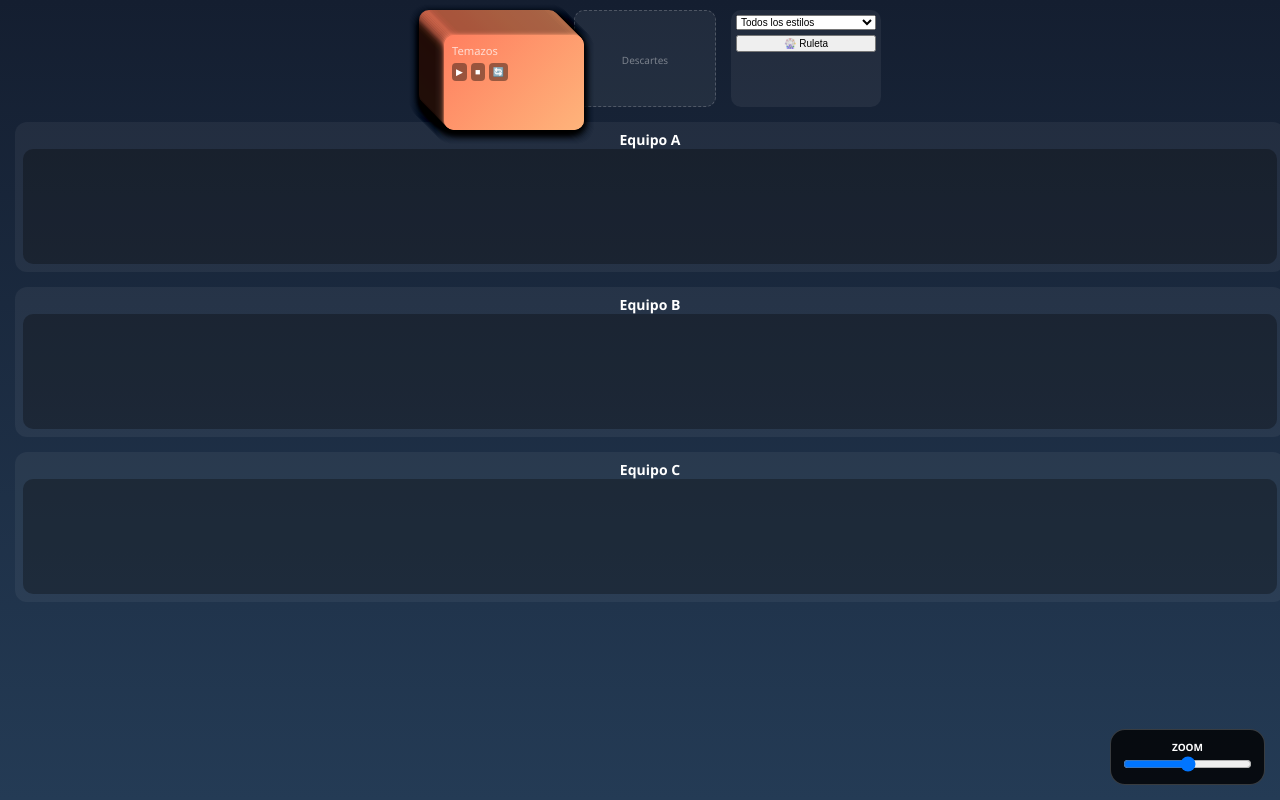
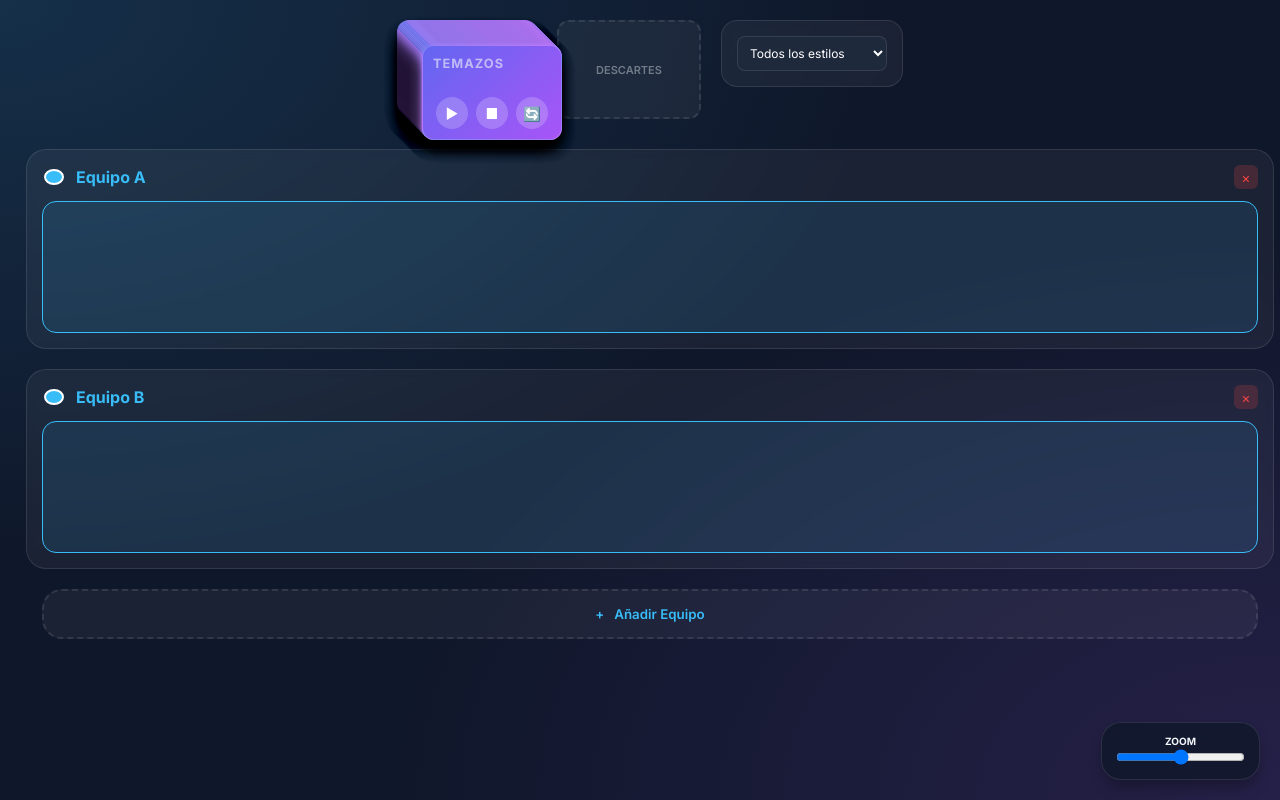
Before and after one commit to manucc07/apps, a plain HTML site: page index.html in a window 1280 px wide. Drawn offline with Linux system fonts and the light colour scheme.

Commit message:
Update index.html

```diff
--- a/index.html
+++ b/index.html
@@ -7,6 +7,9 @@
 
   <!-- PWA & iOS Support -->
   <link rel="manifest" href="manifest.json">
+  <link rel="preconnect" href="https://fonts.googleapis.com">
+  <link rel="preconnect" href="https://fonts.gstatic.com" crossorigin>
+  <link href="https://fonts.googleapis.com/css2?family=Inter:wght@400;500;600;700;800&display=swap" rel="stylesheet">
   <meta name="apple-mobile-web-app-capable" content="yes">
   <meta name="apple-mobile-web-app-status-bar-style" content="black-translucent">
   <meta name="apple-mobile-web-app-title" content="Temazos">
@@ -18,44 +21,53 @@
       --zoom: 1;
       --card-w: calc(140px * var(--zoom));
       --card-h: calc(95px * var(--zoom));
+      --bg-dark: #0f172a;
+      --bg-gradient: linear-gradient(135deg, #0f172a 0%, #1e293b 100%);
+      --accent: #38bdf8;
+      --card-back: linear-gradient(135deg, #6366f1 0%, #a855f7 100%);
+      --card-front: linear-gradient(135deg, #0ea5e9 0%, #22d3ee 100%);
+      --surface: rgba(255, 255, 255, 0.05);
+      --surface-border: rgba(255, 255, 255, 0.1);
     }
 
     body {
       margin: 0;
-      font-family: "Segoe UI", Roboto, Arial, sans-serif;
-      background: linear-gradient(180deg, #141E30, #243B55);
-      color: white;
+      font-family: 'Inter', -apple-system, BlinkMacSystemFont, "Segoe UI", Roboto, sans-serif;
+      background: var(--bg-dark);
+      background-image:
+        radial-gradient(at 0% 0%, rgba(56, 189, 248, 0.15) 0, transparent 50%),
+        radial-gradient(at 100% 100%, rgba(168, 85, 247, 0.15) 0, transparent 50%);
+      background-attachment: fixed;
+      color: #f1f5f9;
       overflow-x: hidden;
       touch-action: pan-y;
       min-height: 100vh;
-      /* Prevenir scroll elástico y padding para notch de iPhone */
-      padding-top: env(safe-area-inset-top);
-      padding-bottom: env(safe-area-inset-bottom);
-      padding-left: env(safe-area-inset-left);
-      padding-right: env(safe-area-inset-right);
+      padding: env(safe-area-inset-top) env(safe-area-inset-right) env(safe-area-inset-bottom) env(safe-area-inset-left);
       box-sizing: border-box;
     }
 
     #zoom-control {
       position: fixed;
-      bottom: 15px;
-      right: 15px;
+      bottom: 20px;
+      right: 20px;
       z-index: 9999;
-      background: rgba(0,0,0,0.8);
-      padding: 10px;
-      border-radius: 15px;
+      background: rgba(15, 23, 42, 0.8);
+      backdrop-filter: blur(8px);
+      padding: 12px;
+      border-radius: 20px;
       display: flex;
       flex-direction: column;
       align-items: center;
-      border: 1px solid rgba(255,255,255,0.2);
+      border: 1px solid var(--surface-border);
+      box-shadow: 0 10px 15px -3px rgba(0, 0, 0, 0.3);
     }
 
     #board {
       display: flex;
       flex-direction: column;
       align-items: center;
-      padding: 10px;
-      gap: calc(15px * var(--zoom));
+      padding: 20px 10px;
+      gap: calc(20px * var(--zoom));
       width: 100%;
     }
 
@@ -63,7 +75,7 @@
       display: none;
       position: fixed;
       inset: 0;
-      background: rgba(20,30,48,0.98);
+      background: var(--bg-dark);
       z-index: 10000;
       flex-direction: column;
       align-items: center;
@@ -75,94 +87,225 @@
     .top-controls {
       display: flex;
       justify-content: center;
-      gap: 15px;
+      align-items: flex-start;
+      gap: 20px;
       width: 100%;
       flex-wrap: wrap;
+      margin-bottom: 10px;
     }
 
-    /* Mazo y Descarte con posición relativa para contener las cartas absolutas */
     #deck, #discard {
       width: var(--card-w);
       height: var(--card-h);
       position: relative;
+      transition: transform 0.2s;
     }
 
     #discard {
-      background: rgba(255,255,255,0.06);
-      border: 1px dashed rgba(255,255,255,0.2);
-      border-radius: calc(10px * var(--zoom));
+      background: var(--surface);
+      border: 2px dashed var(--surface-border);
+      border-radius: calc(12px * var(--zoom));
+      display: flex;
+      align-items: center;
+      justify-content: center;
     }
 
-    #filterBox {
-      width: var(--card-w);
-      padding: 5px;
-      font-size: calc(10px * var(--zoom));
-      background: rgba(255,255,255,0.06);
-      border-radius: 10px;
+    #filter-container {
+      display: flex;
+      flex-direction: column;
+      gap: 10px;
+      background: var(--surface);
+      padding: 15px;
+      border-radius: 16px;
+      border: 1px solid var(--surface-border);
+      backdrop-filter: blur(4px);
     }
 
+    select, button {
+      font-family: inherit;
+      cursor: pointer;
+      transition: all 0.2s;
+    }
+
+    #styleFilter {
+      width: 150px;
+      padding: 8px;
+      border-radius: 8px;
+      background: #1e293b;
+      color: white;
+      border: 1px solid var(--surface-border);
+      font-size: 12px;
+    }
+
+    .btn-main {
+      background: var(--accent);
+      color: #0f172a;
+      border: none;
+      padding: 8px 16px;
+      border-radius: 8px;
+      font-weight: 600;
+      font-size: 12px;
+    }
+    .btn-main:active { transform: scale(0.95); }
+
     .column {
-      width: 98%;
-      background: rgba(255,255,255,0.05);
-      border-radius: 12px;
-      padding: 8px;
+      width: 95%;
+      background: var(--surface);
+      border: 1px solid var(--surface-border);
+      border-radius: 20px;
+      padding: 15px;
+      backdrop-filter: blur(4px);
+      position: relative;
     }
-    .column h2 { margin: 0; font-size: calc(14px * var(--zoom)); text-align: center; }
+
+    .column-header {
+      display: flex;
+      justify-content: space-between;
+      align-items: center;
+      margin-bottom: 12px;
+    }
+
+    .team-info {
+      display: flex;
+      align-items: center;
+      gap: 10px;
+    }
+
+    .team-color-picker {
+      -webkit-appearance: none;
+      -moz-appearance: none;
+      appearance: none;
+      width: 24px;
+      height: 24px;
+      background-color: transparent;
+      border: none;
+      cursor: pointer;
+      padding: 0;
+    }
+    .team-color-picker::-webkit-color-swatch {
+      border-radius: 50%;
+      border: 2px solid white;
+    }
+    .team-color-picker::-moz-color-swatch {
+      border-radius: 50%;
+      border: 2px solid white;
+    }
+
+    .column h2 {
+      margin: 0;
+      font-size: calc(16px * var(--zoom));
+      font-weight: 700;
+      color: var(--accent);
+      outline: none;
+      border-bottom: 1px dashed transparent;
+      transition: border-color 0.2s;
+    }
+    .column h2:focus {
+      border-bottom-color: var(--accent);
+    }
+
+    .btn-delete-team {
+      background: rgba(239, 68, 68, 0.2);
+      color: #ef4444;
+      border: none;
+      width: 24px;
+      height: 24px;
+      border-radius: 6px;
+      font-size: 14px;
+      display: flex;
+      align-items: center;
+      justify-content: center;
+    }
 
     .lane {
       display: flex;
       justify-content: center;
-      gap: calc(10px * var(--zoom));
+      gap: calc(12px * var(--zoom));
       align-items: center;
-      min-height: calc(105px * var(--zoom));
-      padding: 5px;
+      min-height: calc(110px * var(--zoom));
+      padding: 10px;
       overflow-x: auto;
-      background: rgba(0,0,0,0.3);
-      border-radius: 10px;
+      background: rgba(255, 255, 255, 0.05);
+      border-radius: 14px;
+      border: 1px solid rgba(255,255,255,0.1);
+      transition: all 0.3s ease;
     }
 
-    /* Cartas: Por defecto absolutas para el mazo */
     .card {
-      position: absolute; /* Importante para el apilado */
+      position: absolute;
       width: var(--card-w);
       height: var(--card-h);
-      border-radius: calc(10px * var(--zoom));
-      padding: calc(8px * var(--zoom));
+      border-radius: calc(12px * var(--zoom));
+      padding: calc(10px * var(--zoom));
       box-sizing: border-box;
       user-select: none;
-      box-shadow: 0 4px 8px rgba(0,0,0,0.5);
-      left: 0;
-      top: 0;
+      box-shadow: 0 10px 15px -3px rgba(0, 0, 0, 0.4);
+      display: flex;
+      flex-direction: column;
+      justify-content: space-between;
+      transition: transform 0.2s;
     }
 
-    /* Cuando están en una lane, pasan a ser relativas para el flexbox */
-    .lane .card {
-      position: relative !important;
-      flex: 0 0 auto;
-      left: auto !important;
-      top: auto !important;
+    .back {
+      background: var(--card-back);
+      border: 1px solid rgba(255,255,255,0.2);
+    }
+    .front {
+      background: var(--card-front);
+      text-align: center;
+      border: 1px solid rgba(255,255,255,0.2);
+      color: #0f172a;
     }
 
-    .back { background: linear-gradient(135deg, #ff7e5f, #feb47b); }
-    .front { background: linear-gradient(135deg, #2193b0, #6dd5ed); text-align: center; }
+    .card-year { font-size: calc(24px * var(--zoom)); font-weight: 800; line-height: 1; }
+    .card-title { font-size: calc(11px * var(--zoom)); font-weight: 600; margin-top: 4px; line-height: 1.2; }
+    .card-author { font-size: calc(9px * var(--zoom)); opacity: 0.8; font-weight: 500; }
 
-    .card-year { font-size: calc(22px * var(--zoom)); font-weight: bold; }
-    .card-title { font-size: calc(10px * var(--zoom)); font-weight: bold; height: 2.4em; overflow: hidden; }
+    .actions {
+      display: flex;
+      justify-content: center;
+      gap: 8px;
+    }
 
-    .btn-card { padding: 4px; font-size: calc(9px * var(--zoom)); border-radius: 4px; border: none; background: rgba(0,0,0,0.4); color: white; }
+    .btn-card {
+      width: 32px;
+      height: 32px;
+      border-radius: 50%;
+      border: none;
+      background: rgba(255, 255, 255, 0.2);
+      color: white;
+      display: flex;
+      align-items: center;
+      justify-content: center;
+      font-size: 14px;
+      backdrop-filter: blur(4px);
+    }
+    .btn-card:active { background: rgba(255, 255, 255, 0.4); }
 
     .placeholder {
       width: var(--card-w);
       height: var(--card-h);
-      border: 1px dashed rgba(255,255,255,0.3);
-      border-radius: 10px;
+      border: 2px dashed var(--accent);
+      border-radius: 12px;
       flex: 0 0 auto;
+      opacity: 0.5;
     }
 
-    .modal { position: fixed; inset: 0; background: rgba(0,0,0,0.85); display: flex; align-items: center; justify-content: center; z-index: 9999; }
-    .hidden { display: none; }
-    .modal-content { width: 80%; max-width: 300px; padding: 15px; background: #1a2a40; border-radius: 15px; text-align: center; }
-    .wheel { width: 200px; height: 200px; border-radius: 50%; margin: 10px auto; border: 3px solid #fff; transition: transform 3s cubic-bezier(0.1, 0.7, 0.1, 1); }
+    #add-team-btn {
+      background: var(--surface);
+      border: 2px dashed var(--surface-border);
+      color: var(--accent);
+      width: 95%;
+      padding: 15px;
+      border-radius: 20px;
+      font-weight: 600;
+      display: flex;
+      align-items: center;
+      justify-content: center;
+      gap: 10px;
+    }
+    #add-team-btn:hover { background: rgba(255,255,255,0.08); }
+
   </style>
 </head>
 
@@ -183,41 +326,44 @@
   <div class="top-controls">
     <div id="deck"></div>
     <div id="discard">
-      <div style="text-align:center; padding-top: 30%; opacity: 0.4; font-size: 10px;">Descartes</div>
+      <div style="text-align:center; opacity: 0.4; font-size: 11px; font-weight: 600;">DESCARTES</div>
     </div>
-    <div id="filterBox">
-      <select id="styleFilter" style="width:100%; font-size:10px;">
+    <div id="filter-container">
+      <select id="styleFilter">
         <option value="ALL">Todos los estilos</option>
       </select>
-      <button id="spinBtn" style="width:100%; margin-top:5px; font-size:10px;">🎡 Ruleta</button>
     </div>
   </div>
 
+  <div id="teams-container" style="width:100%; display:flex; flex-direction:column; align-items:center; gap: 20px;">
     <div id="team1" class="column">
-    <h2>Equipo A</h2>
+      <div class="column-header">
+        <div class="team-info">
+          <input type="color" class="team-color-picker" value="#38bdf8" onchange="updateTeamColor('team1', this.value)">
+          <h2 contenteditable="true" onblur="updateTeamName('team1', this.innerText)">Equipo A</h2>
+        </div>
+        <button class="btn-delete-team" onclick="deleteTeam('team1')">×</button>
+      </div>
       <div class="lane"></div>
     </div>
 
     <div id="team2" class="column">
-    <h2>Equipo B</h2>
-    <div class="lane"></div>
+      <div class="column-header">
+        <div class="team-info">
+          <input type="color" class="team-color-picker" value="#38bdf8" onchange="updateTeamColor('team2', this.value)">
+          <h2 contenteditable="true" onblur="updateTeamName('team2', this.innerText)">Equipo B</h2>
         </div>
-
-  <div id="team3" class="column">
-    <h2>Equipo C</h2>
+        <button class="btn-delete-team" onclick="deleteTeam('team2')">×</button>
+      </div>
       <div class="lane"></div>
     </div>
   </div>
 
-<div id="wheelModal" class="modal hidden">
-  <div class="modal-content">
-    <h4 style="margin:0">Estilo Aleatorio</h4>
-    <div id="wheel" class="wheel"></div>
-    <div id="wheelResult" style="margin: 10px; font-weight: bold; color: #6dd5ed;">...</div>
-    <button id="wheelGo" style="padding:10px; width:60%">GIRAR</button>
-    <button id="wheelClose" style="padding:10px; width:30%">X</button>
+  <button id="add-team-btn" onclick="addTeam()">
+    <span>+</span> Añadir Equipo
+  </button>
 </div>
-</div>
+
 
 <audio id="player"></audio>
 
@@ -284,8 +430,10 @@
   const zoomRange = document.getElementById("zoomRange");
 
   zoomRange.oninput = (e) => {
-    document.documentElement.style.setProperty('--zoom', e.target.value);
-    layoutDeck(); // Recalcular mazo al cambiar zoom
+    const val = e.target.value;
+    document.documentElement.style.setProperty('--zoom', val);
+    // Forzar redibujado de elementos que dependen del zoom
+    layoutDeck();
   };
 
   function shuffleArray(arr) {
@@ -315,6 +463,10 @@
       });
       layoutDeck();
     };
+
+    // Inicializar colores de los equipos por defecto
+    updateTeamColor('team1', '#38bdf8');
+    updateTeamColor('team2', '#38bdf8');
   }
 
   function layoutDeck() {
@@ -334,16 +486,18 @@
     card.className = "card back";
     card.dataset.style = data.style;
     card.innerHTML = `
-    <div style="font-size: 0.7em; opacity: 0.7;">Temazos</div>
+    <div style="font-size: 0.8em; opacity: 0.6; font-weight: 700; letter-spacing: 1px;">TEMAZOS</div>
     <div class="actions">
-      <button class="btn-card play">▶</button>
-      <button class="btn-card stop">■</button>
-      <button class="btn-card flip">🔄</button>
+      <button class="btn-card play" title="Reproducir">▶</button>
+      <button class="btn-card stop" title="Parar">■</button>
+      <button class="btn-card flip" title="Revelar">🔄</button>
     </div>
   `;
 
     card.querySelector(".play").onclick = async (e) => {
       e.stopPropagation();
+      const btn = e.currentTarget;
+      btn.style.background = "var(--accent)";
       try {
         const res = await fetch(`https://itunes.apple.com/search?term=${encodeURIComponent(data.author + " " + data.title)}&entity=song&limit=1`);
         const json = await res.json();
@@ -351,12 +505,20 @@
           if(stopTimeout) clearTimeout(stopTimeout);
           player.src = json.results[0].previewUrl;
           player.play();
-          stopTimeout = setTimeout(() => player.pause(), 25000);
+          stopTimeout = setTimeout(() => {
+            player.pause();
+            btn.style.background = "";
+          }, 25000);
         }
       } catch(e) { console.error("Error audio"); }
     };
 
-    card.querySelector(".stop").onclick = (e) => { e.stopPropagation(); player.pause(); };
+    card.querySelector(".stop").onclick = (e) => {
+      e.stopPropagation();
+      player.pause();
+      const playBtn = card.querySelector(".play");
+      if(playBtn) playBtn.style.background = "";
+    };
     card.querySelector(".flip").onclick = (e) => { e.stopPropagation(); revealCard(card, data); };
 
     makeDraggable(card);
@@ -367,10 +529,55 @@
     player.pause();
     card.className = "card front";
     card.innerHTML = `
-    <div style="font-size: 0.7em; opacity: 0.9;">${data.from || data.author}</div>
+    <div class="card-author">${data.from || data.author}</div>
     <div class="card-year">${data.year}</div>
     <div class="card-title">${data.title}</div>
   `;
+  }
+
+  function updateTeamColor(teamId, color) {
+    const team = document.getElementById(teamId);
+    if(team) {
+      team.querySelector('h2').style.color = color;
+      const lane = team.querySelector('.lane');
+      lane.style.borderColor = color;
+      // Aplicamos un fondo semi-transparente del mismo color
+      lane.style.background = `${color}1A`; // 1A es ~10% de opacidad en hex
+    }
+  }
+
+  function updateTeamName(teamId, name) {
+    console.log(`Nombre de ${teamId} actualizado a: ${name}`);
+  }
+
+  function addTeam() {
+    const container = document.getElementById("teams-container");
+    const id = "team-" + Date.now();
+    const count = container.children.length + 1;
+    const teamDiv = document.createElement("div");
+    teamDiv.id = id;
+    teamDiv.className = "column";
+    teamDiv.innerHTML = `
+      <div class="column-header">
+        <div class="team-info">
+          <input type="color" class="team-color-picker" value="#38bdf8" onchange="updateTeamColor('${id}', this.value)">
+          <h2 contenteditable="true" onblur="updateTeamName('${id}', this.innerText)">Equipo ${String.fromCharCode(64 + count)}</h2>
+        </div>
+        <button class="btn-delete-team" onclick="deleteTeam('${id}')">×</button>
+      </div>
+      <div class="lane"></div>
+    `;
+    container.appendChild(teamDiv);
+    // Aplicar color inicial a la fila recién creada
+    updateTeamColor(id, '#38bdf8');
+  }
+
+  function deleteTeam(id) {
+    const team = document.getElementById(id);
+    if (team && team.querySelector(".lane").children.length > 0) {
+      if (!confirm("¿Eliminar equipo con cartas?")) return;
+    }
+    team?.remove();
   }
 
   function makeDraggable(el) {
@@ -380,7 +587,7 @@
     placeholder.className = "placeholder";
 
     function onStart(e) {
-      if (e.target.tagName === "BUTTON") return;
+      if (e.target.tagName === "BUTTON" || e.target.tagName === "INPUT" || e.target.isContentEditable) return;
       dragging = true;
       const pos = e.touches ? e.touches[0] : e;
       const rect = el.getBoundingClientRect();
@@ -453,31 +660,6 @@
     document.addEventListener("touchend", onEnd);
   }
 
-  // Ruleta
-  const wheelGo = document.getElementById("wheelGo");
-  const wheel = document.getElementById("wheel");
-  let rotation = 0;
-
-  wheelGo.onclick = () => {
-    const styles = [...new Set([...deck.querySelectorAll(".card")].filter(c => c.style.display !== "none").map(c => c.dataset.style))];
-    if(styles.length === 0) return;
-    const winnerIdx = Math.floor(Math.random() * styles.length);
-    rotation += 1440 + (360 / styles.length * winnerIdx);
-    wheel.style.transform = `rotate(${rotation}deg)`;
-    setTimeout(() => {
-      document.getElementById("wheelResult").textContent = "🎯 " + styles[winnerIdx];
-    }, 3100);
-  };
-
-  document.getElementById("spinBtn").onclick = () => {
-    document.getElementById("wheelModal").classList.remove("hidden");
-    const styles = [...new Set([...deck.querySelectorAll(".card")].filter(c => c.style.display !== "none").map(c => c.dataset.style))];
-    const gradient = styles.map((_,i) => `hsl(${(360/styles.length)*i}, 65%, 45%) ${(360/styles.length)*i}deg ${(360/styles.length)*(i+1)}deg`).join(",");
-    wheel.style.background = `conic-gradient(${gradient})`;
-  };
-
-  document.getElementById("wheelClose").onclick = () => document.getElementById("wheelModal").classList.add("hidden");
-
   init();
 
   // Registro del Service Worker para PWA
```
Lines whose indentation alone changed are shown as unchanged.
